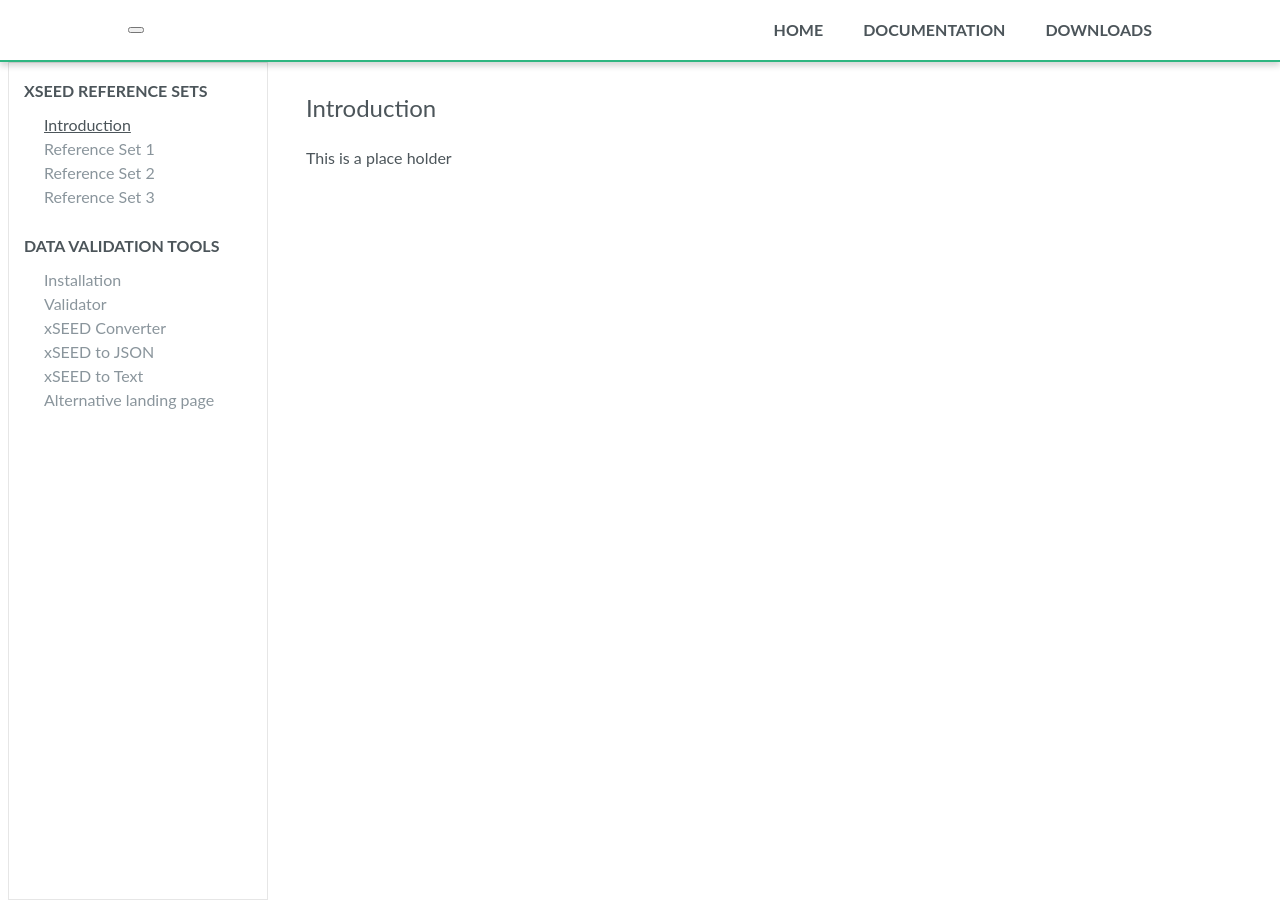
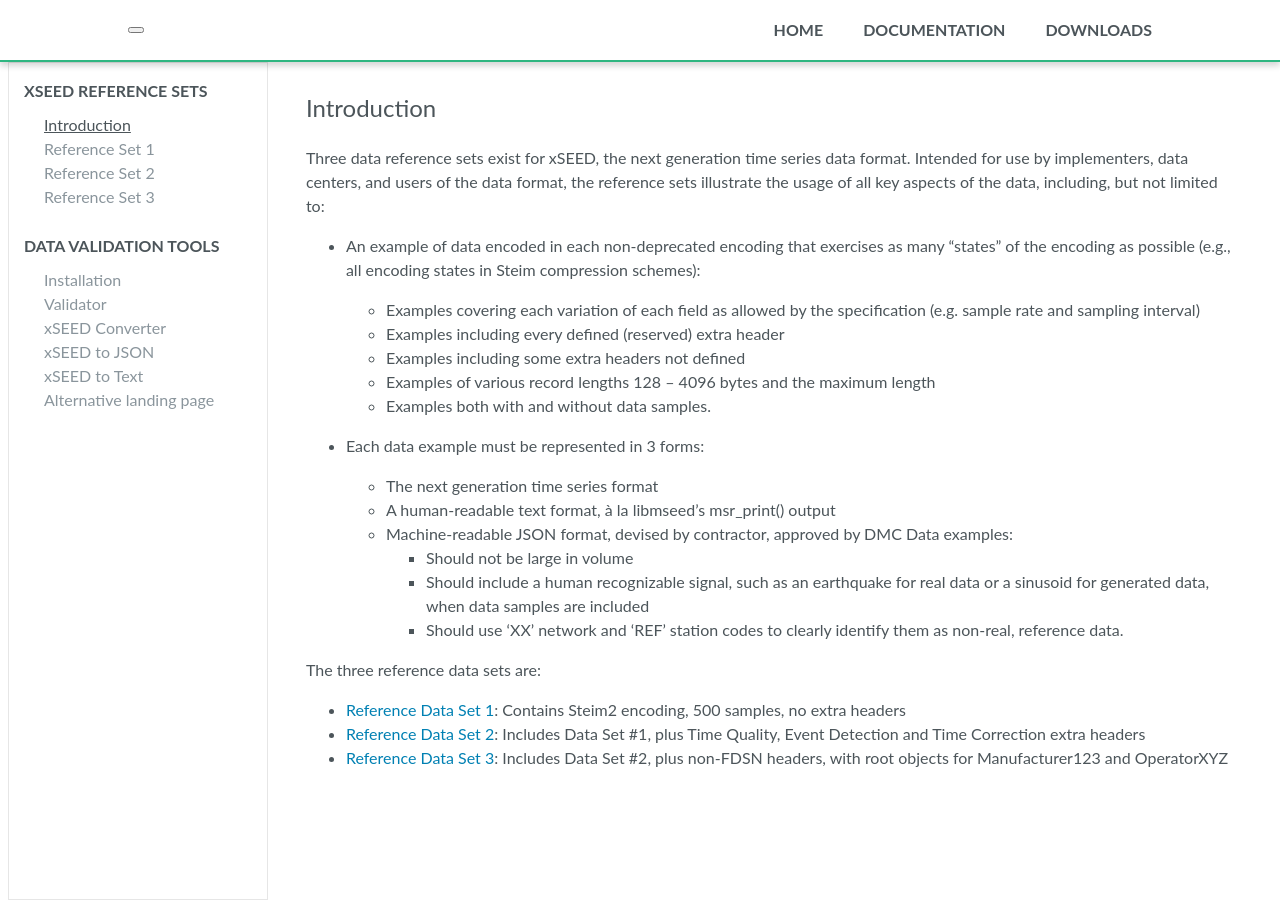
Before and after one commit to jeffreyleifer/xseed-utils, a Jekyll site: the page built from docs/_documentation/xSEED Reference Set/Introduction.md, in a window 1280 px wide. Built offline with Jekyll 4.4.1, drawn with Linux system fonts in a browser that asks for light colours; nearby versions of some CDN libraries; comment, search, counter and statistics services are not loaded.

Commit message:
Reference Data Sets Intro Tweaks to Documentation.md and landing pages

```diff
--- a/docs/_documentation/xSEED Reference Set/Introduction.md
+++ b/docs/_documentation/xSEED Reference Set/Introduction.md
@@ -4,5 +4,28 @@ category: xSEED Reference Sets
 order: 1
 title: Introduction
 ---
+Three data reference sets exist for xSEED, the next generation time series data format. Intended for use by implementers, data centers, and users of the data format, the reference sets illustrate the usage of all key aspects of the data, including, but not limited to:
 
-This is a place holder
+- An example of data encoded in each non‐deprecated encoding that exercises as many “states” of the encoding as possible (e.g., all encoding  states in Steim compression schemes):
+
+   - Examples covering each variation of each field as allowed by  the  specification (e.g. sample rate and sampling interval)
+   - Examples including every defined (reserved) extra header
+   - Examples including some extra headers not defined
+   - Examples of various record lengths 128 – 4096 bytes and the maximum length
+   - Examples both with and without data samples.
+
+- Each data example must be represented in 3 forms:
+
+   - The next generation time series format
+   - A human‐readable text format, à la libmseed’s msr_print() output
+   - Machine‐readable JSON format, devised by contractor, approved by DMC Data examples:
+     - Should not be large in volume
+     - Should include a human recognizable signal, such as an earthquake for real data or a sinusoid for generated data, when data samples are included
+     - Should use ‘XX’ network and ‘REF’ station codes to clearly identify them as non‐real, reference data.
+
+The three reference data sets are:
+
+
+- [Reference Data Set 1](https://xseed.pages.isti.com/xseed-utils/documentation/xSEED%20Reference%20Set/Reference-Set-1/): Contains Steim2 encoding, 500 samples, no extra headers
+- [Reference Data Set 2](https://xseed.pages.isti.com/xseed-utils/documentation/xSEED%20Reference%20Set/Reference-Set-2/): Includes Data Set #1, plus Time Quality, Event Detection and Time Correction extra headers
+- [Reference Data Set 3](https://xseed.pages.isti.com/xseed-utils/documentation/xSEED%20Reference%20Set/Reference-Set-3/): Includes Data Set #2, plus non-FDSN headers, with root objects for Manufacturer123 and OperatorXYZ
```
Also changed, not shown: docs/_documentation/Alternative Landing Page/Alternative Landing Page.md (+3 -3 lines), docs/documentation.md (+3 -3 lines).
